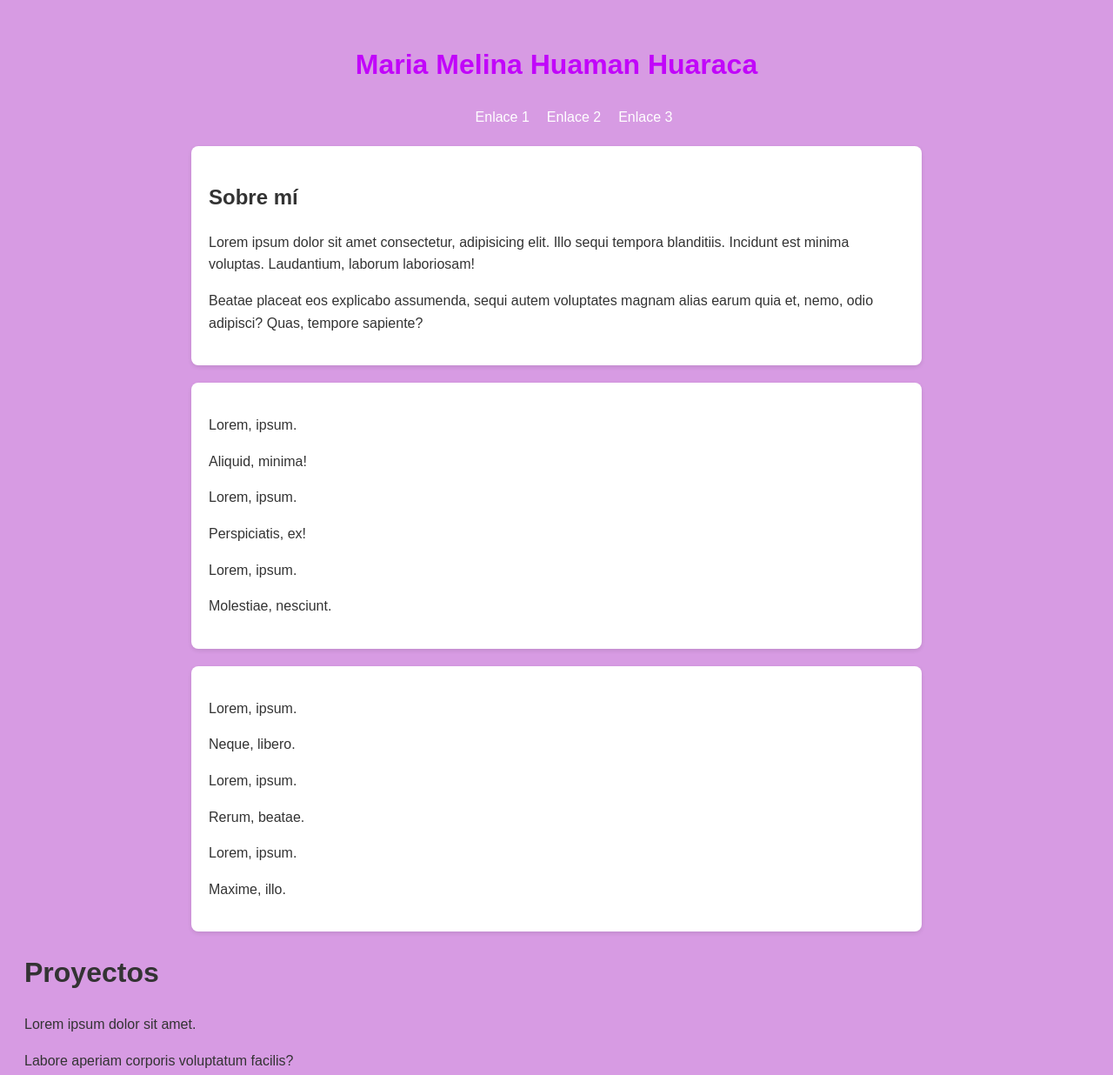
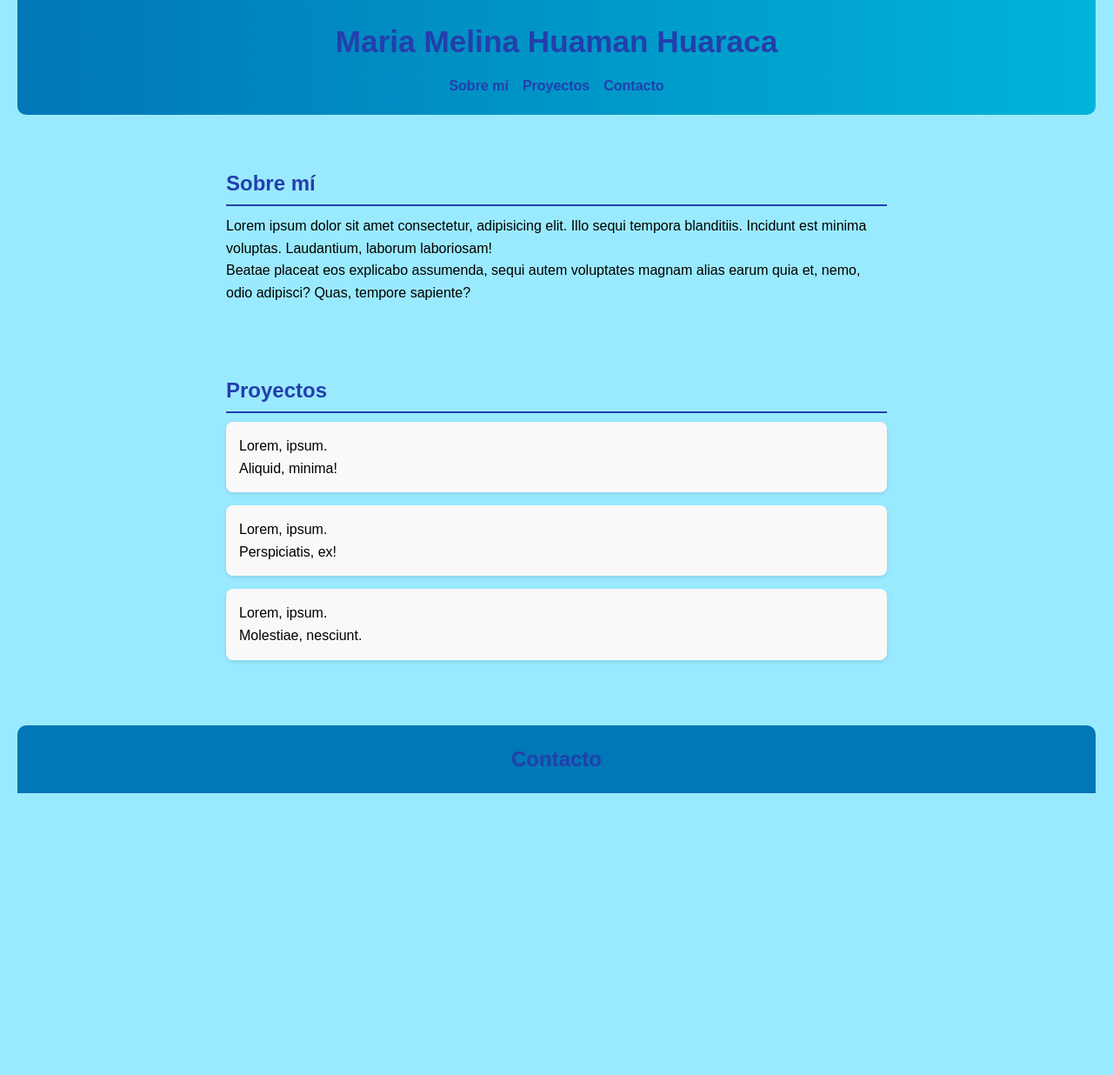
Before and after one commit to 2411010087-mel/REPOS, a plain HTML site: page index.html in a window 1280 px wide. Shown: the top 1236 px of the page at 87% size. After the commit the page ends 912 px from the top, so only its background shows below. Drawn offline with Linux system fonts and the light colour scheme.

Commit message:
Actualización de index.html y css.css + agregado de nuevo.html y pagina2.html

```diff
--- a/css.css
+++ b/css.css
@@ -1,68 +1,80 @@
-{
+/* ====== RESET BÁSICO ====== */
+* {
     margin: 0;
     padding: 0;
     box-sizing: border-box;
 }
 
+/* ====== ESTILOS GENERALES ====== */
 body {
-  font-family: Arial, sans-serif;
+    font-family: Arial, Helvetica, sans-serif;
+    background-color: rgba(0, 204, 255, 0.1);
+    color: #222;
     line-height: 1.6;
-  background-color: #ffffff;
-  color: #333;
-  padding: 20px;
+    padding: 0 20px;
 }
 
+/* ====== ENCABEZADO ====== */
 header {
-  background-color: #630063;
-  color: #fff;
-  padding: 30px 20px;
+    background: linear-gradient(to right, #0077b6, #00b4d8);
+    color: white;
+    padding: 20px 0;
     text-align: center;
+    border-radius: 0 0 10px 10px;
 }
 
 header h1 {
+    font-size: 2.2rem;
     margin-bottom: 10px;
 }
 
+/* ====== MENÚ DE NAVEGACIÓN ====== */
 nav ul {
     list-style: none;
     display: flex;
     justify-content: center;
     gap: 20px;
-  margin-top: 10px;
 }
 
 nav a {
-  color: #fff;
     text-decoration: none;
+    color: white;
+    font-weight: bold;
+    transition: color 0.3s;
 }
 
 nav a:hover {
-  color: #1abc9c;
-  text-decoration: underline;
+    color: yellow;
 }
 
+/* ====== SECCIONES ====== */
 section {
-  background: #fff;
-  margin: 20px auto;
+    margin: 40px auto;
+    max-width: 800px;
     padding: 20px;
-  max-width: 800px;
-  border-radius: 8px;
-  box-shadow: 0 2px 5px rgba(0,0,0,0.1);
 }
 
 section h2 {
+    color: #233fac;
     margin-bottom: 10px;
+    border-bottom: 2px solid #233fac;
+    padding-bottom: 5px;
 }
 
+/* ====== ARTÍCULOS ====== */
 article {
+    background: #f9f9f9;
     margin-bottom: 15px;
+    padding: 15px;
+    border-radius: 8px;
+    box-shadow: 0px 2px 5px rgba(0,0,0,0.1);
 }
 
+/* ====== FOOTER ====== */
 footer {
+    background: #0077b6;
+    color: white;
     text-align: center;
-  padding: 15px;
-  background-color: #630063;
-  color: #fff;
-  margin-top: 40px;
-  border-radius: 5px;
+    padding: 20px;
+    border-radius: 10px 10px 0 0;
 }
--- a/index.html
+++ b/index.html
@@ -1,39 +1,54 @@
 <!DOCTYPE html>
-<html lang="en">
+<html lang="es">
 <head>
     <meta charset="UTF-8">
     <meta name="viewport" content="width=device-width, initial-scale=1.0">
-    <title>Document</title>
+    <title>Portafolio - Maria Melina Huaman Huaraca</title>
     <link rel="stylesheet" href="css.css">
     <style>
-        body{
-            background-color: rgb(215, 155, 227);
+        body {
+            background-color: rgba(0, 204, 255, 0.395);
+            font-family: Arial, sans-serif;
         }
-        h1{
-            color: beige(182,48,48);
+        h1, h2 {
+            color: rgb(35, 63, 172);
         }
-        p{
-            color: blue(32,28,28);
+        p {
+            color: #000;
+        }
+        nav ul {
+            list-style: none;
+            display: flex;
+            gap: 1rem;
+            justify-content: center;
+            padding: 0;
+        }
+        nav a {
+            text-decoration: none;
+            color: rgb(35, 63, 172);
         }
     </style>
 </head>
 <body>
-    <h1 style="color: rgb(193, 6, 250);text-align: center;">Maria Melina Huaman Huaraca</h1>
-    <p style="color: black;text-align: center;"></p>
-    <nav>
-        <ul>
-            <li><a href="">Enlace 1</a></li>
-            <li><a href="">Enlace 2</a></li>
-            <li><a href="">Enlace 3</a></li>
-        </ul>
-    </nav>
-    <section id="sobre mí">
-        <h1>Sobre mí</h1>
+    <header>
+        <h1 class="titulo-principal" style="text-align: center;">Maria Melina Huaman Huaraca</h1>
+        <nav>
+            <ul>
+                <li><a href="#sobre-mi">Sobre mí</a></li>
+                <li><a href="#proyectos">Proyectos</a></li>
+                <li><a href="#contacto">Contacto</a></li>
+            </ul>
+        </nav>
+    </header>
+
+    <section id="sobre-mi">
+        <h2>Sobre mí</h2>
         <p>Lorem ipsum dolor sit amet consectetur, adipisicing elit. Illo sequi tempora blanditiis. Incidunt est minima voluptas. Laudantium, laborum laboriosam!</p>
         <p>Beatae placeat eos explicabo assumenda, sequi autem voluptates magnam alias earum quia et, nemo, odio adipisci? Quas, tempore sapiente?</p>
     </section>
 
-    <section>
+    <section id="proyectos">
+        <h2>Proyectos</h2>
         <article>
             <p>Lorem, ipsum.</p>
             <p>Aliquid, minima!</p>
@@ -47,35 +62,9 @@
             <p>Molestiae, nesciunt.</p>
         </article>
     </section>
-    <section>
-        <article>
-            <p>Lorem, ipsum.</p>
-            <p>Neque, libero.</p>
-        </article>
-        <article>
-            <p>Lorem, ipsum.</p>
-            <p>Rerum, beatae.</p>
-        </article>
-        <article>
-            <p>Lorem, ipsum.</p>
-            <p>Maxime, illo.</p>
-        </article>
-    </section>
 
-    <h1>Proyectos</h1>
-    <p>Lorem ipsum dolor sit amet.</p>
-    <p>Labore aperiam corporis voluptatum facilis?</p>
-    <p>Consequatur nulla ipsa sit aliquid!</p>
-    <p>Quaerat quod officiis quos excepturi.</p>
-    <p>Voluptate atque eum corporis molestias!</p>
-    <p>Doloribus earum animi voluptatum totam?</p>
-    <p>Ad aliquam natus accusamus expedita!</p>
-    <p>Quia, aspernatur! Impedit, assumenda officia.</p>
-    <p>Exercitationem doloribus ratione ab eligendi.</p>
-
-    <footer>
-        <h1>Contacto</h1>
+    <footer id="contacto">
+        <h2>Contacto</h2>
     </footer>
-
 </body>
 </html>
```
Also changed, not shown: nuevo.html (added, +1 -0 lines), pagina2.html (added, +71 -0 lines). Lines whose indentation alone changed are shown as unchanged.
